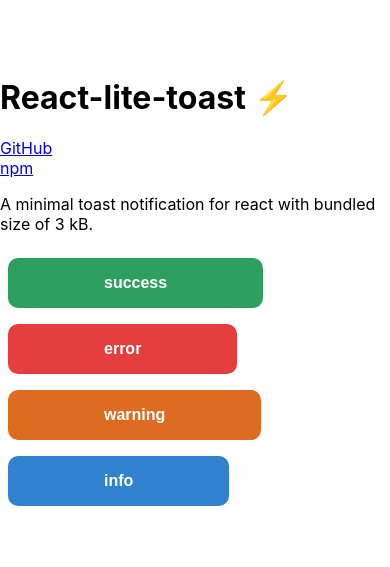
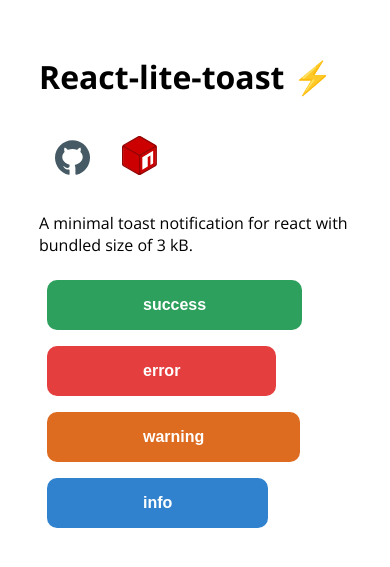
Before and after one commit to ajinkabeer/react-lite-toast-home, a React (Create React App) app: page / in a window 390 px wide. Shown: the part 137-704 px from the top of the page. Built offline with nearby package versions, Linux system fonts and the light colour scheme.

Commit message:
Add svg logos github and npm

```diff
--- a/src/App.js
+++ b/src/App.js
@@ -1,5 +1,8 @@
 import React, { useState } from 'react';
 import { Toast } from 'react-lite-toast'
+import github from './assets/github.svg'
+import npm from './assets/npm.svg'
+
 import 'react-lite-toast/dist/index.css'
 
 function App() {
@@ -21,9 +24,9 @@
     <div className="App">
       <header className="App-header">
         <h1>React-lite-toast <span aria-label="zap emoji" role="img">⚡</span></h1>
-        <a href="https://www.github.com/ajinkabeer/react-lite-toast">GitHub</a>
-        <br />
-        <a href="https://www.npmjs.com/package/react-lite-toast">npm</a>
+        <a href="https://www.github.com/ajinkabeer/react-lite-toast" target="_blank" rel="noopener noreferrer"><img className="logo-img" src={github} alt="github" /></a>
+
+        <a href="https://www.npmjs.com/package/react-lite-toast" target="_blank" rel="noopener noreferrer"><img className="logo-img" src={npm} alt="npm" /></a>
         <p>A minimal toast notification for react with bundled size of 3 kB.</p>
         <button class="btn success" onClick={() => toastHandler('success', 'bottomup', 'Success', 'Dunder Mifflin')}>success</button>
         <button class="btn error" onClick={() => toastHandler('error', 'topdown', 'Failed', 'Battlestart Galatica')}>error</button>
--- a/src/index.css
+++ b/src/index.css
@@ -1,19 +1,16 @@
+@import url('https://fonts.googleapis.com/css2?family=Open+Sans:wght@400;700&display=swap');
+
 body {
   margin: 0;
-  font-family: -apple-system, BlinkMacSystemFont, 'Segoe UI', 'Roboto', 'Oxygen',
-    'Ubuntu', 'Cantarell', 'Fira Sans', 'Droid Sans', 'Helvetica Neue',
-    sans-serif;
+  font-family: 'Open Sans', sans-serif;
   -webkit-font-smoothing: antialiased;
   -moz-osx-font-smoothing: grayscale;
 }
 
-code {
-  font-family: source-code-pro, Menlo, Monaco, Consolas, 'Courier New',
-    monospace;
-}
 
 .App {
   height: 100vh;
+  margin-left: 25%;
   display: flex;
   justify-content: center;
   align-items: center;
@@ -72,3 +69,22 @@
   color:#3182ce;
   background-color:#fff;
  }
+
+.logo-img{
+   width: 4%;
+   margin: 1rem;
+ }
+
+.logo-img:hover {
+   transform: scale(1.5);
+ }
+
+ @media screen and (max-width:900px){
+  .logo-img {
+    width: 10%;
+  }
+
+  .App{
+    margin-left: 10%;
+  }
+ }
```
Also changed, not shown: src/assets/github.svg (added), src/assets/npm.svg (added).
